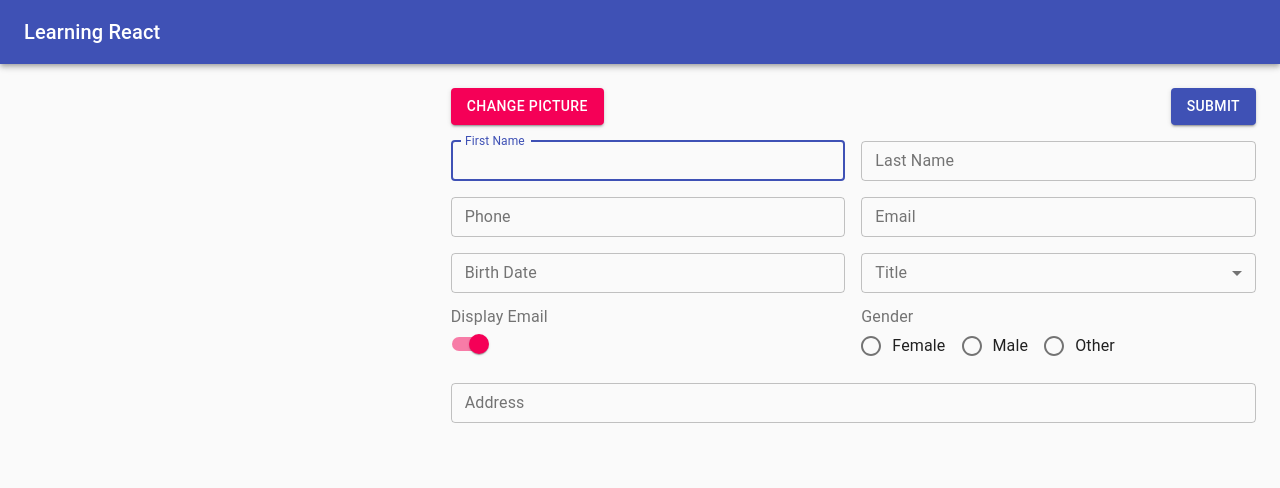
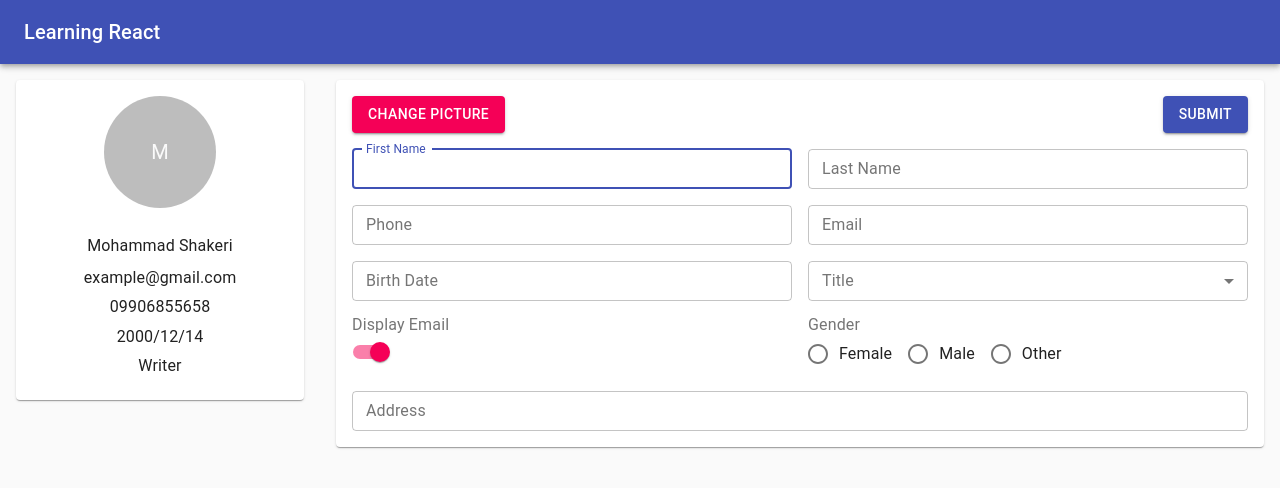
Before and after one commit to mmdsh-programmer/fanap-course, a React (Create React App) app: page / in a window 1280 px wide. Shown: the top 488 px of the page. Built offline with nearby package versions, Linux system fonts and the light colour scheme.

Commit message:
add withForm HOC and connection

```diff
--- a/src/App.js
+++ b/src/App.js
@@ -5,14 +5,24 @@ import Toolbar from '@material-ui/core/Toolbar';
 import Typography from '@material-ui/core/Typography';
 import CssBaseline from '@material-ui/core/CssBaseline';
 import Grid from '@material-ui/core/Grid';
-import Form from './components/Form/Form'
-import ShowInfo from './components/ShowInfo/ShowInfo'
+import Form from './components/Form/Form';
+import ShowInfo from './components/ShowInfo/ShowInfo';
 
 class App extends React.Component {
   constructor(props) {
     super(props);
     this.state = {
-
+      avatar: undefined,
+      firstName: "",
+      lastName: "",
+      phone: "",
+      email: "",
+      birthDate: "",
+      title: "",
+      isEmailVisible: true,
+      gender: "",
+      address: "",
+      imageAddress : ""
     }
   }
 
@@ -28,10 +38,10 @@ class App extends React.Component {
         </AppBar>
         <Grid container component="main">
           <CssBaseline />
-          <Grid item xs={12} sm={3} md={4}>
+          <Grid item xs={12} sm={4} md={3}>
             <ShowInfo />
           </Grid>
-          <Grid item xs={12} sm={9} md={8} elevation={6}>
+          <Grid item xs={12} sm={8} md={9}>
             <Form />
           </Grid>
         </Grid>
--- a/src/components/Form/Form.js
+++ b/src/components/Form/Form.js
@@ -11,13 +11,17 @@ import FormControlLabel from '@material-ui/core/FormControlLabel';
 import Switch from '@material-ui/core/Switch';
 import Radio from '@material-ui/core/Radio';
 import RadioGroup from '@material-ui/core/RadioGroup';
+import Paper from '@material-ui/core/Paper';
+import Avatar from '@material-ui/core/Avatar';
+import withForm from '../../withForm'
+
 
 const styles = theme => ({
   paper: {
     display: 'flex',
     flexDirection: 'column',
     alignItems: 'center',
-    margin : theme.spacing(3)
+    margin : theme.spacing(2)
   },
   form: {
   },
@@ -35,48 +39,55 @@ const styles = theme => ({
   },
   radioHolder : {
     display : 'block'
+  },
+  paperPadding : {
+    padding : theme.spacing(2)
+  },
+  input : {
+    display : 'none'
   }
 })
 
 class Form extends React.Component {
   constructor(props) {
     super(props);
-    this.state = {
-      titles : [
+  }
+
+  render() {
+    const { handleChange , handleFile , data , handleSubmit } = this.props;
+    const phoneValidation = new RegExp('09(1[0-9]|3[1-9]|2[1-9])-?[0-9]{3}-?[0-9]{4}');
+    const emailValidation = new RegExp('[^@]+@[^.]+..+');
+    const birthDayValidation = new RegExp('^[0-9]{4}([- /.])(((0[13578]|(10|12))\\1(0[1-9]|[1-2][0-9]|3[0-1]))|(02\\1(0[1-9]|[1-2][0-9]))|((0[469]|11)\\1(0[1-9]|[1-2][0-9]|30)))$');
+    const titles = [
       {
         value: 'Writer',
-          label: 'writer',
+        label: 'Writer',
       },
       {
         value: 'Publisher',
-          label: 'publisher',
+        label: 'Publisher',
       },
       {
         value: 'Editor',
-          label: 'editor',
+        label: 'Editor',
       },
     ]
-    }
-  }
-
-  render() {
     return (
       <div className={this.props.classes.paper}>
+        <Paper className={this.props.classes.paperPadding}>
           <Grid className={this.props.classes.buttonRow}>
-          <Button
-            type="button"
-            fullWidth
-            variant="contained"
-            color="secondary"
-            className={this.props.classes.buttons}
-          >
-            CHANGE PICTURE
+            <label htmlFor="file-button">
+              <Button variant="contained" color="secondary" component="span">
+                change picture
               </Button>
+            </label>
+            <input accept="image/*" className={this.props.classes.input} id="file-button" type="file" onChange={handleFile} />
             <Button
               type="submit"
               fullWidth
               variant="contained"
               color="primary"
+              onClick={handleSubmit}
               className={this.props.classes.buttons}
             >
               Submit
@@ -86,11 +97,13 @@ class Form extends React.Component {
             <Grid item xs={12} sm={6}>
               <TextField
                 variant="outlined"
-              id="fname"
                 label="First Name"
-              name="fname"
+                name="firstName"
                 type="text"
-              autoComplete=""
+                error = {data.firstName === undefined}
+                onChange={handleChange}
+                value={data.firstName}
+                helperText={data.firstName === undefined ? "required" : ""}
                 fullWidth
                 autoFocus
                 size="small"
@@ -99,10 +112,13 @@ class Form extends React.Component {
             <Grid item xs={12} sm={6}>
               <TextField
                 variant="outlined"
-              name="lname"
+                name="lastName"
                 label="Last Name"
                 type="text"
-              id="lname"
+                error = {data.lastName === undefined}
+                onChange={handleChange}
+                value={data.lastName}
+                helperText={data.lastName === undefined ? "required" : ""}
                 fullWidth
                 size="small"
               />
@@ -114,6 +130,11 @@ class Form extends React.Component {
                 label="Phone"
                 type="tel"
                 id="phone"
+                error = {(!phoneValidation.test(data.phone) && data.phone) || data.phone === undefined}
+                onChange={handleChange}
+                value={data.phone}
+                helperText={!phoneValidation.test(data.phone) && data.phone ? "not valid" : ""}
+
                 fullWidth
                 size="small"
               />
@@ -124,6 +145,10 @@ class Form extends React.Component {
                 name="email"
                 label="Email"
                 type="email"
+                error = {(!emailValidation.test(data.email) && data.email) || data.email === undefined}
+                onChange={handleChange}
+                value={data.email}
+                helperText={!emailValidation.test(data.email) && data.email ? "not valid" : ""}
                 id="email"
                 fullWidth
                 size="small"
@@ -132,10 +157,13 @@ class Form extends React.Component {
             <Grid item xs={12} sm={6}>
               <TextField
                 variant="outlined"
-              name="birthday"
+                name="birthDate"
                 label="Birth Date"
                 type="text"
-              id="birth"
+                error = {(!birthDayValidation.test(data.birthDate) && data.birthDate) || data.birthDate === undefined}
+                onChange={handleChange}
+                value={data.birthDate}
+                helperText={!birthDayValidation.test(data.birthDate) && data.birthDate ? "not valid" : ""}
                 fullWidth
                 size="small"
               />
@@ -144,12 +172,14 @@ class Form extends React.Component {
               <TextField
                 id="outlined-select-title"
                 select
+                name="title"
                 label="Title"
                 variant="outlined"
                 size="small"
+                onChange={handleChange}
                 fullWidth
               >
-              {this.state.titles.map((option) => (
+                {titles.map((option) => (
                   <MenuItem key={option.value} value={option.value}>
                     {option.label}
                   </MenuItem>
@@ -160,14 +190,14 @@ class Form extends React.Component {
               <FormControl component="fieldset">
                 <FormLabel component="legend">Display Email</FormLabel>
                 <FormControlLabel
-                control={<Switch checked={true} name="showEmail" />}
+                  control={<Switch checked={data.isEmailVisible} name="isEmailVisible" onChange={handleChange} />}
                 />
               </FormControl>
             </Grid>
             <Grid item xs={12} sm={6} className={this.props.classes.radioRow}>
               <FormControl component="fieldset">
                 <FormLabel component="legend">Gender</FormLabel>
-              <RadioGroup aria-label="gender" name="gender1" className={this.props.classes.radioHolder}>
+                <RadioGroup aria-label="gender" name="gender" className={this.props.classes.radioHolder} onChange={handleChange}>
                   <FormControlLabel value="female" control={<Radio style={{display:'inline'}} />} label="Female" />
                   <FormControlLabel value="male" control={<Radio style={{display:'inline'}} />} label="Male" />
                   <FormControlLabel value="other" control={<Radio style={{display:'inline'}} />} label="Other" />
@@ -180,15 +210,18 @@ class Form extends React.Component {
                 name="address"
                 label="Address"
                 type="text"
+                onChange={handleChange}
+                value={data.address}
                 id="address"
                 fullWidth
                 size="small"
               />
             </Grid>
           </Grid>
+        </Paper>
       </div>
     )
   }
 }
 
-export default withStyles(styles)(Form)
+export default withForm(withStyles(styles)(Form))
--- a/src/components/ShowInfo/ShowInfo.js
+++ b/src/components/ShowInfo/ShowInfo.js
@@ -1,16 +1,64 @@
 import React from 'react';
 import './ShowInfo.css';
+import Paper from '@material-ui/core/Paper';
+import Avatar from '@material-ui/core/Avatar';
+import Grid from '@material-ui/core/Grid';
+import Typography from '@material-ui/core/Typography';
+import { withStyles } from '@material-ui/core/styles';
 
-export default class ShowInfo extends React.Component {
+
+
+const styles = theme => ({
+  paper: {
+    display: 'flex',
+    flexDirection: 'column',
+    alignItems: 'center',
+    margin : theme.spacing(2)
+  },
+  paperPadding : {
+    padding : theme.spacing(2),
+    width : '100%',
+    display : 'flex',
+    justifyContent : 'center'
+  },
+  large: {
+    width: theme.spacing(14),
+    height: theme.spacing(14),
+    marginBottom : theme.spacing(3)
+  },
+})
+
+class ShowInfo extends React.Component {
   constructor(props) {
     super(props);
   }
 
   render() {
     return (
-      <div>
-
+      <div className={this.props.classes.paper}>
+        <Paper className={this.props.classes.paperPadding}>
+          <Grid container direction="column" alignItems="center">
+            <Avatar className={this.props.classes.large} src="">M</Avatar>
+            <Typography variant="subtitle1" component="p" gutterBottom align="center">
+              Mohammad Shakeri
+            </Typography>
+            <Typography variant="body1" component="p" gutterBottom align="center">
+              example@gmail.com
+            </Typography>
+            <Typography variant="body1" component="p" gutterBottom align="center">
+              09906855658
+            </Typography>
+            <Typography variant="body1" component="p" gutterBottom align="center">
+              2000/12/14
+            </Typography>
+            <Typography variant="body1" component="p" gutterBottom align="center">
+              Writer
+            </Typography>
+          </Grid>
+        </Paper>
       </div>
     )
   }
 }
+
+export default withStyles(styles)(ShowInfo)
--- /dev/null
+++ b/src/withForm.js
@@ -0,0 +1,59 @@
+import React from 'react'
+
+const withForm = WrappedComponent => {
+    class WithForm extends React.Component {
+        constructor(props) {
+            super(props);
+            this.state = {
+                avatar: undefined,
+                firstName: "",
+                lastName: "",
+                phone: "",
+                email: "",
+                birthDate: "",
+                title: "",
+                isEmailVisible: true,
+                gender: "",
+                address: "",
+                imageAddress: ""
+            };
+        }
+
+        handleChange = (event) => {
+            const target = event.target;
+            const name = target.name;
+            const type = target.type;
+            const value = type === 'checkbox' ? target.checked : (target.value.length !== 0 ? target.value : undefined);
+            this.setState({ [name]: value })
+        }
+
+        handleFile = (event) => {
+            if (event.target.files && event.target.files[0]) {
+                let reader = new FileReader();
+                reader.onload = (e) => {
+                    this.setState({ imageAddress: e.target.result });
+                };
+                reader.readAsDataURL(event.target.files[0]);
+            }
+        }
+
+        handleSubmit = (event) => {
+
+        }
+
+        render() {
+            return (
+                <WrappedComponent
+                    {...this.props}
+                    data={this.state}
+                    handleFile={this.handleFile}
+                    handleSubmit={this.handleSubmit}
+                    handleChange={this.handleChange}
+                />
+            )
+        }
+    }
+    return WithForm
+}
+
+export default withForm
```
Lines whose indentation alone changed are shown as unchanged.
